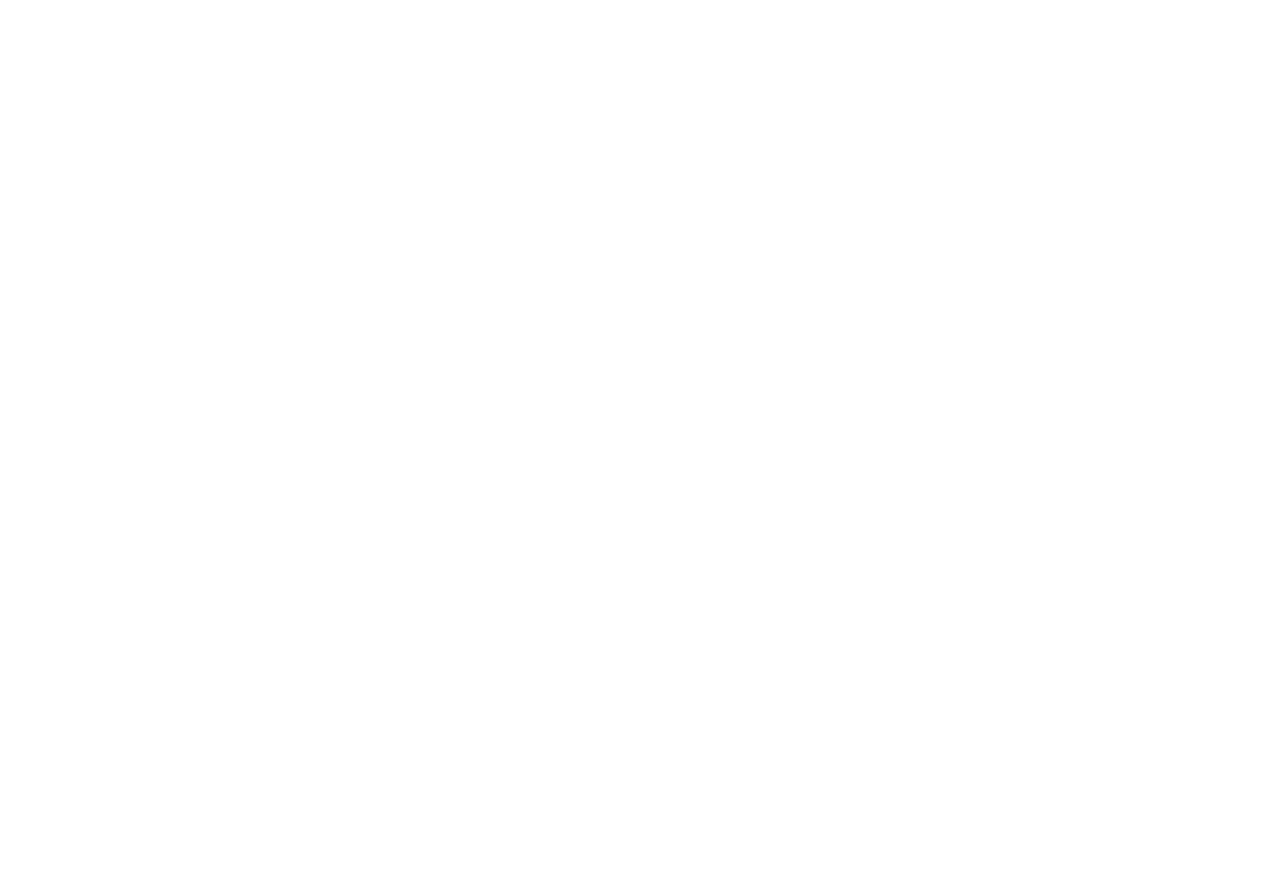
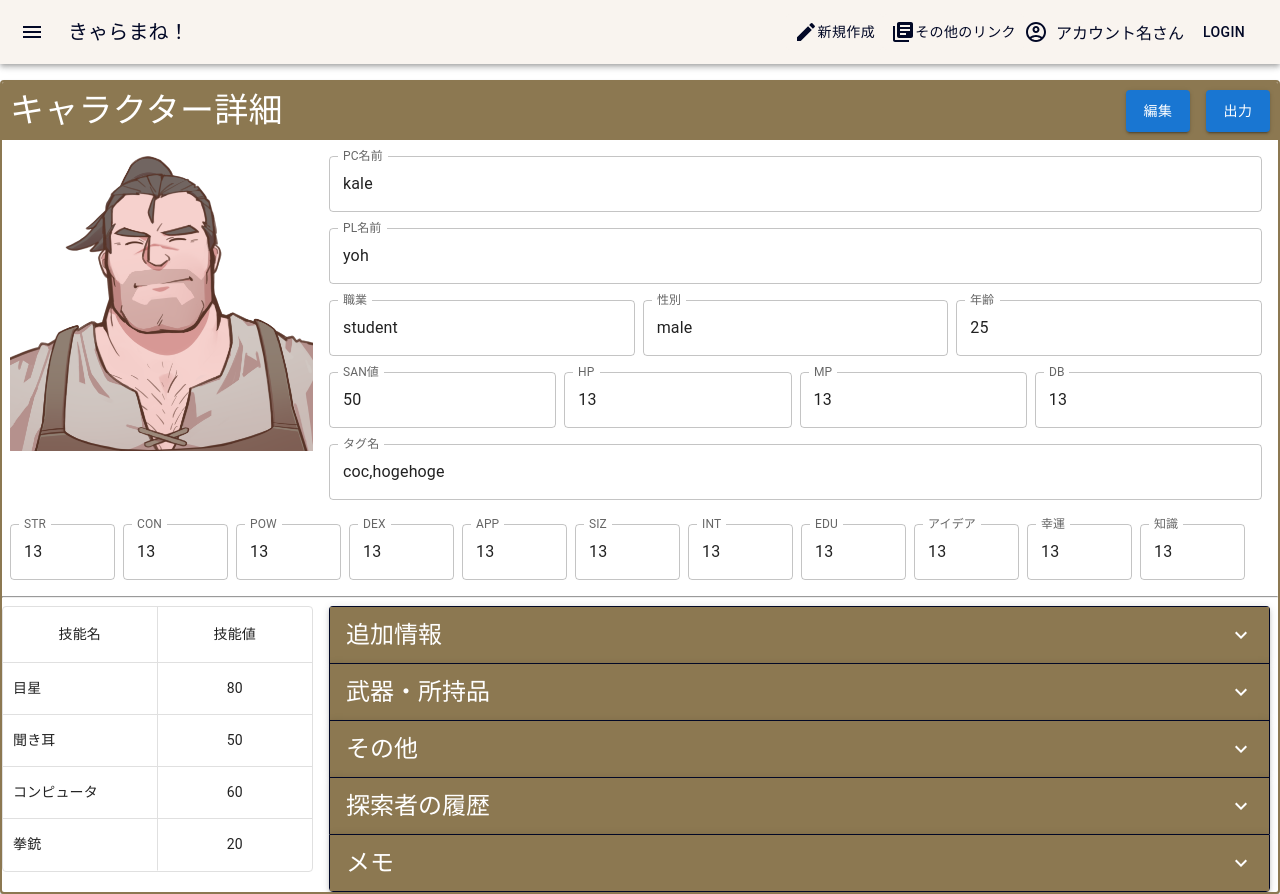
Before and after one commit to kitsystemyou/character-manager-frontend, a React (Create React App) app in the folder character-manager/: page /info/1/1 in a window 1280 px wide. Before the commit this address had no page. Before the commit the page ends 800 px from the top, so only its background shows below. Built offline with nearby package versions, Linux system fonts and the light colour scheme; no server answers.

Commit message:
Feat: キャラクター詳細画面でAPIのレスポンスを表示するよう修正

```diff
--- a/character-manager/package.json
+++ b/character-manager/package.json
@@ -18,7 +18,8 @@
     "react-router": "^6.3.0",
     "react-router-dom": "^6.6.1",
     "react-scripts": "5.0.0",
-    "web-vitals": "^3.1.0"
+    "web-vitals": "^3.1.0",
+    "axios": "^0.27.2"
   },
   "scripts": {
     "start": "react-scripts start",
--- a/character-manager/src/App.jsx
+++ b/character-manager/src/App.jsx
@@ -10,7 +10,7 @@
       <Routes>
         <Route path='/' element={<CharacterList />} />
         <Route path='/create' element={<CharacterCreate />} />
-        <Route path='/info' element={<CharacterInfo />} />
+        <Route path='/info/:game_system/:character_id' element={<CharacterInfo />} />
       </Routes>
     </div>
   );
--- a/character-manager/src/components/creations/CharacterDetail.jsx
+++ b/character-manager/src/components/creations/CharacterDetail.jsx
@@ -50,7 +50,7 @@
 }));
 
 
-export default function CharacterDetail(){
+export default function CharacterDetail(props){
     const accordionInfo = [
         {
             Name: "追加情報",
@@ -91,69 +91,69 @@
             </Grid>
             <Grid item xs={9} container sx={{ p: 1 }}>
                     <Grid item xs={12} sx={{mt:1, mb:1, pr:1}}>
-                        <TextField fullWidth id="outlined-read-only-input" label="PC名前" defaultValue="山田　花子" InputProps={{readOnly: true}}/>
+                        <TextField fullWidth id="outlined-read-only-input" label="PC名前" value={props.character.character_name} InputProps={{readOnly: true}}/>
                     </Grid>
                     <Grid item xs={12} sx={{mt:1, mb:1, pr:1}}>
-                        <TextField fullWidth id="outlined-read-only-input" label="PL名前" defaultValue="ぶためん" InputProps={{readOnly: true}}/>
+                        <TextField fullWidth id="outlined-read-only-input" label="PL名前" value={props.character.player_name} InputProps={{readOnly: true}}/>
                     </Grid>
                     <Grid item xs={4} sx={{mt:1, mb:1, pr:1}}>
-                        <TextField fullWidth id="outlined-read-only-input" label="職業" defaultValue="整体師" InputProps={{readOnly: true}}/>
+                        <TextField fullWidth id="outlined-read-only-input" label="職業" value={props.character.coc_meta_info.job} InputProps={{readOnly: true}}/>
                     </Grid>
                     <Grid item xs={4} sx={{mt:1, mb:1, pr:1}}>
-                        <TextField fullWidth id="outlined-read-only-input" label="性別" defaultValue="漢女" InputProps={{readOnly: true}}/>
+                        <TextField fullWidth id="outlined-read-only-input" label="性別" value={props.character.coc_meta_info.sex} InputProps={{readOnly: true}}/>
                     </Grid>
                     <Grid item xs={4} sx={{mt:1, mb:1, pr:1}}>
-                        <TextField fullWidth id="outlined-read-only-input" label="年齢" defaultValue="18♡" InputProps={{readOnly: true}}/>
+                        <TextField fullWidth id="outlined-read-only-input" label="年齢" value={props.character.coc_meta_info.age} InputProps={{readOnly: true}}/>
                     </Grid>
                     <Grid item xs={3} sx={{mt:1, mb:1, pr:1}}>
-                        <TextField fullWidth id="outlined-read-only-input" label="SAN値" defaultValue="100" InputProps={{readOnly: true}}/>
+                        <TextField fullWidth id="outlined-read-only-input" label="SAN値" value={props.character.coc_status_parameters.init_san} InputProps={{readOnly: true}}/>
                     </Grid>
                     <Grid item xs={3} sx={{mt:1, mb:1, pr:1}}>
-                        <TextField fullWidth id="outlined-read-only-input" label="HP" defaultValue="10" InputProps={{readOnly: true}}/>
+                        <TextField fullWidth id="outlined-read-only-input" label="HP" value={props.character.coc_status_parameters.hp} InputProps={{readOnly: true}}/>
                     </Grid>
                     <Grid item xs={3} sx={{mt:1, mb:1, pr:1}}>
-                        <TextField fullWidth id="outlined-read-only-input" label="MP" defaultValue="12" InputProps={{readOnly: true}}/>
+                        <TextField fullWidth id="outlined-read-only-input" label="MP" value={props.character.coc_status_parameters.mp} InputProps={{readOnly: true}}/>
                     </Grid>
                     <Grid item xs={3} sx={{mt:1, mb:1, pr:1}}>
-                        <TextField fullWidth id="outlined-read-only-input" label="DB" defaultValue="+1d4" InputProps={{readOnly: true}}/>
+                        <TextField fullWidth id="outlined-read-only-input" label="DB" value={props.character.coc_status_parameters.damage_bonus} InputProps={{readOnly: true}}/>
                     </Grid>
                     <Grid item xs={12} sx={{mt:1, mb:1, pr:1}}>
-                        <TextField fullWidth sx={{backgroundColor:'white' }}id="outlined-read-only-input" label="タグ名" defaultValue="aaa" InputProps={{readOnly: true}}/>
+                        <TextField fullWidth sx={{backgroundColor:'white' }}id="outlined-read-only-input" label="タグ名" value={props.character.tags} InputProps={{readOnly: true}}/>
                     </Grid>
                 </Grid>
             <Grid item xs={12} container sx={{ m: 1 }}>
                 <Grid item xs={1} sx={{ mr: 1 }}>
-                    <TextField fullWidth sx={{backgroundColor:'white'}}id="outlined-read-only-input" label="STR" defaultValue="10" InputProps={{readOnly: true}}/>
+                    <TextField fullWidth sx={{backgroundColor:'white'}}id="outlined-read-only-input" label="STR" value={props.character.coc_status_parameters.str} InputProps={{readOnly: true}}/>
                 </Grid>
                 <Grid item xs={1} sx={{ mr: 1 }}>
-                    <TextField fullWidth sx={{backgroundColor:'white'}}id="outlined-read-only-input" label="CON" defaultValue="10" InputProps={{readOnly: true}}/>
+                    <TextField fullWidth sx={{backgroundColor:'white'}}id="outlined-read-only-input" label="CON" value={props.character.coc_status_parameters.con} InputProps={{readOnly: true}}/>
                 </Grid>
                 <Grid item xs={1} sx={{ mr: 1 }}>
-                    <TextField fullWidth sx={{backgroundColor:'white'}}id="outlined-read-only-input" label="POW" defaultValue="10" InputProps={{readOnly: true}}/>
+                    <TextField fullWidth sx={{backgroundColor:'white'}}id="outlined-read-only-input" label="POW" value={props.character.coc_status_parameters.pow} InputProps={{readOnly: true}}/>
                 </Grid>
                 <Grid item xs={1} sx={{ mr: 1 }}>
-                    <TextField fullWidth sx={{backgroundColor:'white'}}id="outlined-read-only-input" label="DEX" defaultValue="10" InputProps={{readOnly: true}}/>
+                    <TextField fullWidth sx={{backgroundColor:'white'}}id="outlined-read-only-input" label="DEX" value={props.character.coc_status_parameters.dex} InputProps={{readOnly: true}}/>
                 </Grid>
                 <Grid item xs={1} sx={{ mr: 1 }}>
-                    <TextField fullWidth sx={{backgroundColor:'white'}}id="outlined-read-only-input" label="APP" defaultValue="10" InputProps={{readOnly: true}}/>
+                    <TextField fullWidth sx={{backgroundColor:'white'}}id="outlined-read-only-input" label="APP" value={props.character.coc_status_parameters.app} InputProps={{readOnly: true}}/>
                 </Grid>
                 <Grid item xs={1} sx={{ mr: 1 }}>
-                    <TextField fullWidth sx={{backgroundColor:'white'}}id="outlined-read-only-input" label="SIZ" defaultValue="10" InputProps={{readOnly: true}}/>
+                    <TextField fullWidth sx={{backgroundColor:'white'}}id="outlined-read-only-input" label="SIZ" value={props.character.coc_status_parameters.size} InputProps={{readOnly: true}}/>
                 </Grid>
                 <Grid item xs={1} sx={{ mr: 1 }}>
-                    <TextField fullWidth sx={{backgroundColor:'white'}}id="outlined-read-only-input" label="INT" defaultValue="10" InputProps={{readOnly: true}}/>
+                    <TextField fullWidth sx={{backgroundColor:'white'}}id="outlined-read-only-input" label="INT" value={props.character.coc_status_parameters.int} InputProps={{readOnly: true}}/>
                 </Grid>
                 <Grid item xs={1} sx={{ mr: 1 }}>
-                    <TextField fullWidth sx={{backgroundColor:'white'}}id="outlined-read-only-input" label="EDU" defaultValue="10" InputProps={{readOnly: true}}/>
+                    <TextField fullWidth sx={{backgroundColor:'white'}}id="outlined-read-only-input" label="EDU" value={props.character.coc_status_parameters.edu} InputProps={{readOnly: true}}/>
                 </Grid>
                 <Grid item xs={1} sx={{ mr: 1 }}>
-                    <TextField fullWidth sx={{backgroundColor:'white'}}id="outlined-read-only-input" label="アイデア" defaultValue="10" InputProps={{readOnly: true}}/>
+                    <TextField fullWidth sx={{backgroundColor:'white'}}id="outlined-read-only-input" label="アイデア" value={props.character.coc_status_parameters.idea} InputProps={{readOnly: true}}/>
                 </Grid>
                 <Grid item xs={1} sx={{ mr: 1 }}>
-                    <TextField fullWidth sx={{backgroundColor:'white'}}id="outlined-read-only-input" label="幸運" defaultValue="10" InputProps={{readOnly: true}}/>
+                    <TextField fullWidth sx={{backgroundColor:'white'}}id="outlined-read-only-input" label="幸運" value={props.character.coc_status_parameters.luck} InputProps={{readOnly: true}}/>
                 </Grid>
                 <Grid item xs={1} sx={{ mr: 1 }}>
-                    <TextField fullWidth sx={{backgroundColor:'white'}}id="outlined-read-only-input" label="知識" defaultValue="10" InputProps={{readOnly: true}}/>
+                    <TextField fullWidth sx={{backgroundColor:'white'}}id="outlined-read-only-input" label="知識" value={props.character.coc_status_parameters.knowledge} InputProps={{readOnly: true}}/>
                 </Grid>
             </Grid>
             <Grid item xs={12}>
--- a/character-manager/src/components/modules/CharacterContainer.jsx
+++ b/character-manager/src/components/modules/CharacterContainer.jsx
@@ -1,4 +1,4 @@
-import React from "react";
+import { React } from "react";
 import Grid from "@mui/material/Grid";
 import { styled } from '@mui/material/styles'
 import Typography from '@mui/material/Typography';
--- /dev/null
+++ b/character-manager/src/components/modules/api/character.js
@@ -0,0 +1,32 @@
+import axios from "axios"
+
+const ENDPOINT = "http://localhost:3001/"
+
+// const todo = [{
+//     "id": 0,
+// }]
+
+const characterAPI = {
+    async getAll(id) {
+        const result = await axios.get(ENDPOINT + "character_all_info/" + id);
+        return result.data;
+    },
+    async getOne(id) {
+        const result = await axios.get(ENDPOINT + '/' + id);
+        return result.data;
+    },
+    async post(todo) {
+        const result = await axios.post(ENDPOINT, todo);
+        return result.data
+    },
+    async delete(todo) {
+        const result = await axios.delete(ENDPOINT + '/' + todo.id);
+        return result.data
+    },
+    async patch(todo) {
+        const result = await axios.patch(ENDPOINT + '/' + todo.id, todo);
+        return result.data
+    }
+}
+
+export default characterAPI
--- a/character-manager/src/components/pages/CharacterInfo.jsx
+++ b/character-manager/src/components/pages/CharacterInfo.jsx
@@ -1,4 +1,5 @@
-import React from 'react';
+import { React, useEffect, useState } from "react";
+import { useParams } from "react-router-dom";
 import Card from '@mui/material/Card';
 import Button from "@mui/material/Button";
 import Typography from "@mui/material/Typography";
@@ -6,8 +7,77 @@
 import CharacterDetail from '../creations/CharacterDetail';
 import Box from '@mui/material/Box';
 import Grid from "@mui/material/Grid";
+import characterAPI from "../modules/api/character"
 
 const CharacterInfo = () => {
+    const baseCharacter =
+    {
+        "id": 1,
+        "user_id": "string",
+        "character_name": "kale",
+        "player_name": "yoh",
+        "game_system": "coc",
+        "prof_img_path": "/path/to/image",
+        "tags": "coc,hogehoge",
+        "create_time": "2019-08-24",
+        "update_time": "2019-08-24",
+        "delete_time": "2019-08-24",
+        "coc_meta_info": {
+            "job": "student",
+            "sex": "male",
+            "age": "25",
+            "height": "170",
+            "weight": "60",
+            "hair_color": "black",
+            "eye_color": "black",
+            "skin_color": "white",
+            "home_place": "tokyo",
+            "mental_disorder": "",
+            "edu_background": "bachelar",
+            "memo": "memo"
+        },
+        "coc_status_parameters":{
+            "str": 13,
+            "con": 13,
+            "pow": 13,
+            "dex": 13,
+            "app": 13,
+            "size": 13,
+            "int": 13,
+            "edu": 13,
+            "hp": 13,
+            "mp": 13,
+            "init_san": 50,
+            "current_san": 50,
+            "idea": 13,
+            "knowledge": 13,
+            "damage_bonus": 13,
+            "luck": 13,
+            "max_job_point": 200,
+            "max_concern_point": 200
+        },
+        "coc_skills": {
+            "skill_name":"こぶし",
+            "job_point":"20",
+            "concern_point":"10",
+            "grow":"",
+            "other":"",
+            "skill_type":"attack"
+        }
+      }
+    const [oneCharacter, setCharacter] = useState(baseCharacter); // character にする
+    // キャラクターID をpathパラメータから取得
+    let { game_system, character_id } = useParams();
+    oneCharacter.id = character_id
+    console.log("pathParams: ", game_system, character_id)
+    useEffect( () => {
+    console.log("useEffect");
+    characterAPI.getAll(oneCharacter.id).then( characterRes => { // API コール: character 取得
+        console.log("characterRes", characterRes)
+        setCharacter(characterRes) // 取得したデータで更新
+      });
+    console.log("end of useEffect")
+    }, [oneCharacter.id]);
 
     return (
         <div>
@@ -23,7 +93,8 @@
                         <Button variant="contained" sx={{m:1}}>出力</Button>
                     </Grid>
                 </Box>
-                <CharacterDetail />
+                {/* APIから取得したキャラクターデータを CharacterDetail に渡す */}
+                <CharacterDetail character={oneCharacter}/>
             </Card>
         </div>
     );
```
Also changed, not shown: character-manager/src/components/modules/CharacterCard.jsx (+8 -1 lines), 1 other file (tests, documents, lock files or other folders).
